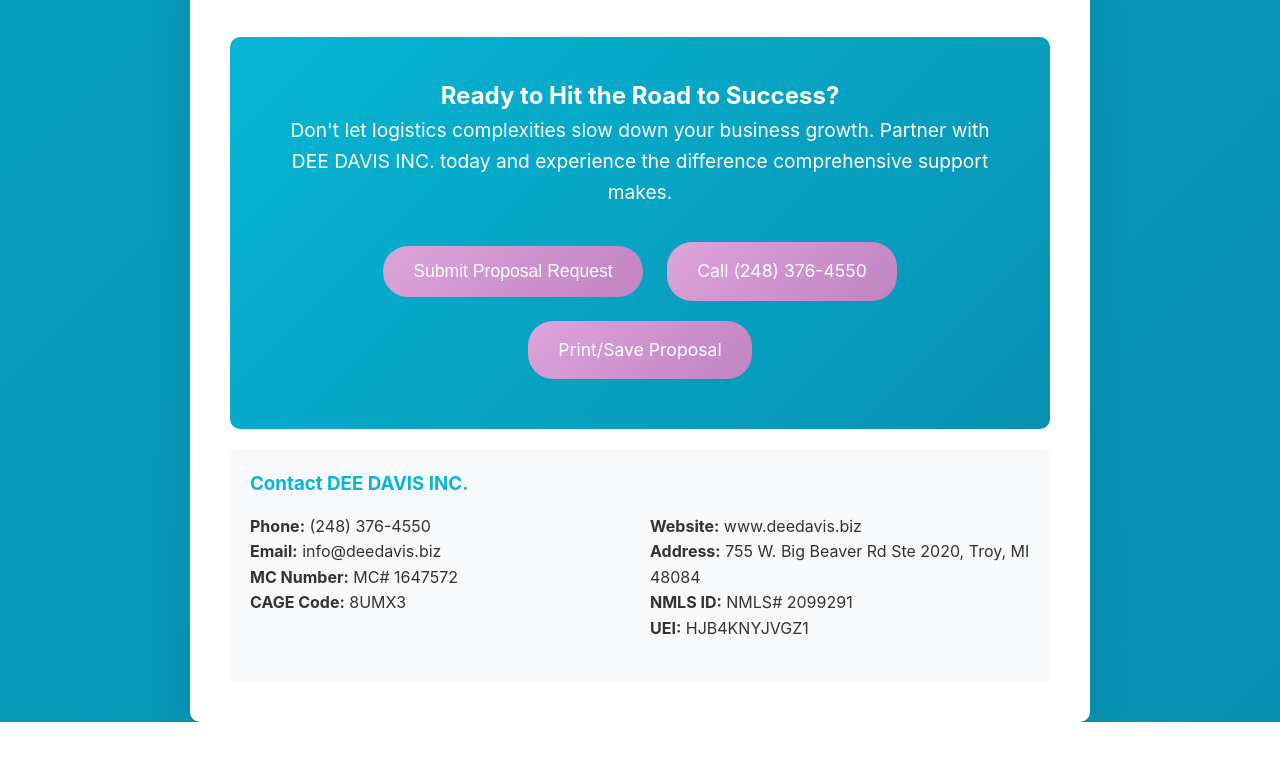
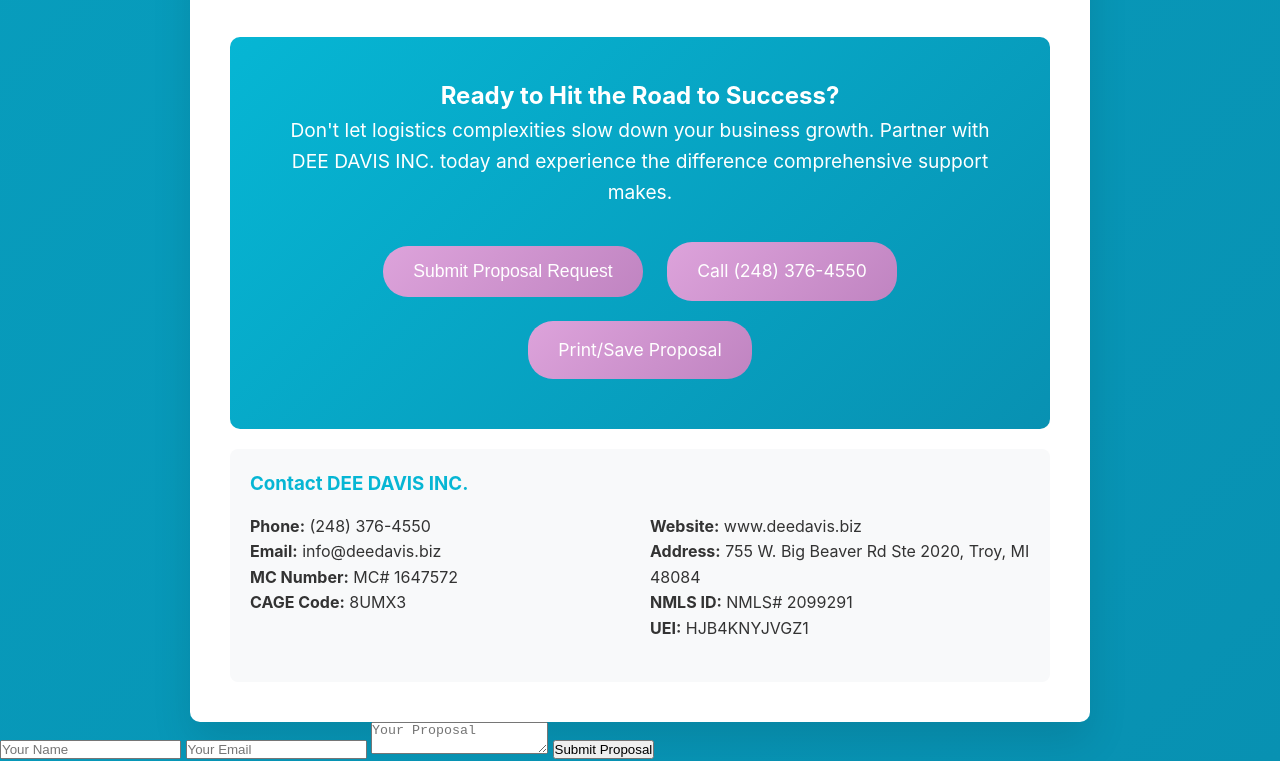
Before and after one commit to DEEDAVISINC/deedavis-proposals, a plain HTML site: page index.html in a window 1280 px wide. Shown: the part 4690-5451 px from the top of the page. Before the commit the page ends 5412 px from the top, so only its background shows below. Drawn offline with Linux system fonts and the light colour scheme.

Commit message:
Update index.html
email

```diff
--- a/index.html
+++ b/index.html
@@ -653,3 +653,11 @@
     </script>
 </body>
 </html>
+<!-- Add this form where you want your Submit Proposal section to appear -->
+
+<form action="https://formsubmit.co/info@deedavis.biz" method="POST">
+  <input type="text" name="name" placeholder="Your Name" required>
+  <input type="email" name="email" placeholder="Your Email" required>
+  <textarea name="proposal" placeholder="Your Proposal" required></textarea>
+  <button type="submit">Submit Proposal</button>
+</form>
```
